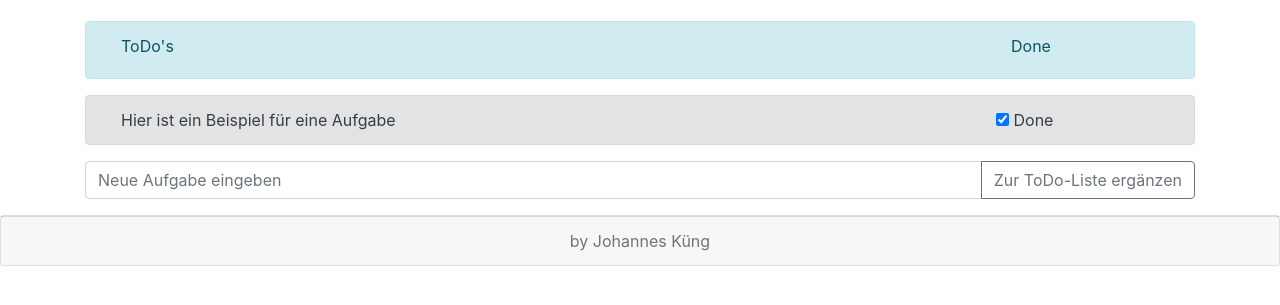
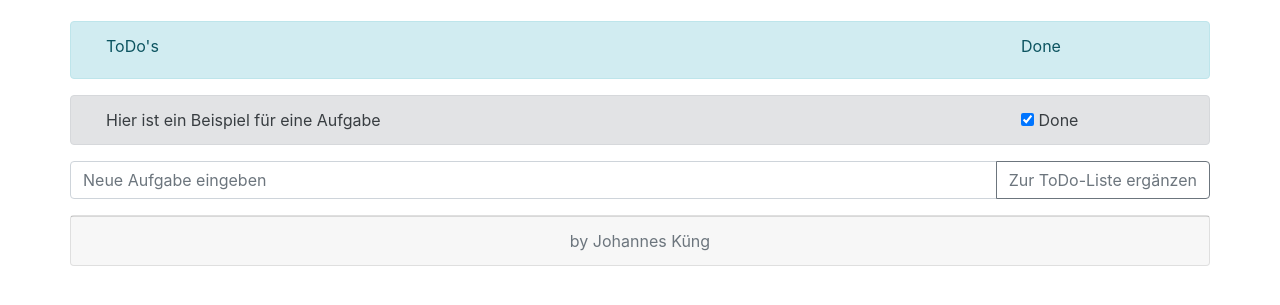
Before and after one commit to jkueng83/Javascript, a plain HTML site: page html/TodoApp.html in a window 1280 px wide. Shown: the part 161-466 px from the top of the page. Drawn offline with nearby package versions, Linux system fonts and the light colour scheme.

Commit message:
Update Visualisierung ToDo App

```diff
--- a/html/TodoApp.html
+++ b/html/TodoApp.html
@@ -59,12 +59,12 @@
 
       <p></p>
 
-      <div class="container-xl">
+      <!-- <div class="container-xl"> -->
         <div class="row alert alert-info">
-          <div class="col-md-10">
+          <div class="col-10">
             <label for="inputCity">ToDo's</label>
           </div>
-          <div class="col-md-2">
+          <div class="col-2">
             <label for="inputState">Done</label>
           </div>
         </div>
@@ -94,10 +94,10 @@
           </li>
           -->
         </ul>
-      </div>
+      <!-- </div> -->
 
-      <div class="row-cols-md-1">
-        <div class="input-group mb-3">
+      <div class="row">
+        <div class="input-group cal-10">
           <input
             type="text"
             class="form-control"
@@ -106,7 +106,7 @@
             aria-describedby="button-addon2"
             id="newTask"
           />
-          <div class="input-group-append">
+          <div class="input-group-append cal-2">
             <button
               class="btn btn-outline-secondary"
               type="button"
@@ -118,11 +118,14 @@
           </div>
         </div>
       </div>
+
+      <p></p>
+      <div class="card text-center row">
+        <footer class="card-footer text-muted">by Johannes Küng</footer>
+      </div>
     </div>
 
-    <div class="card text-center">
-      <footer class="card-footer text-muted">by Johannes Küng</footer>
-    </div>
+
 
     <!-- Optional JavaScript -->
     <!-- jQuery first, then Popper.js, then Bootstrap JS -->
--- a/js/todo.js
+++ b/js/todo.js
@@ -74,10 +74,10 @@ function getTaskList() {
 
     html +=
       "<li class='row alert alert-secondary'>" +
-      "<span class='col-md-10'> " +
+      "<span class='col-10'> " +
       element.description +
       "</span> " +
-      " <div class='col-md_2'> " +
+      " <div class='col-2'> " +
       " <input type='checkbox' aria-label='Checkbox'" +
       checked +
       " data-index='" +
```
